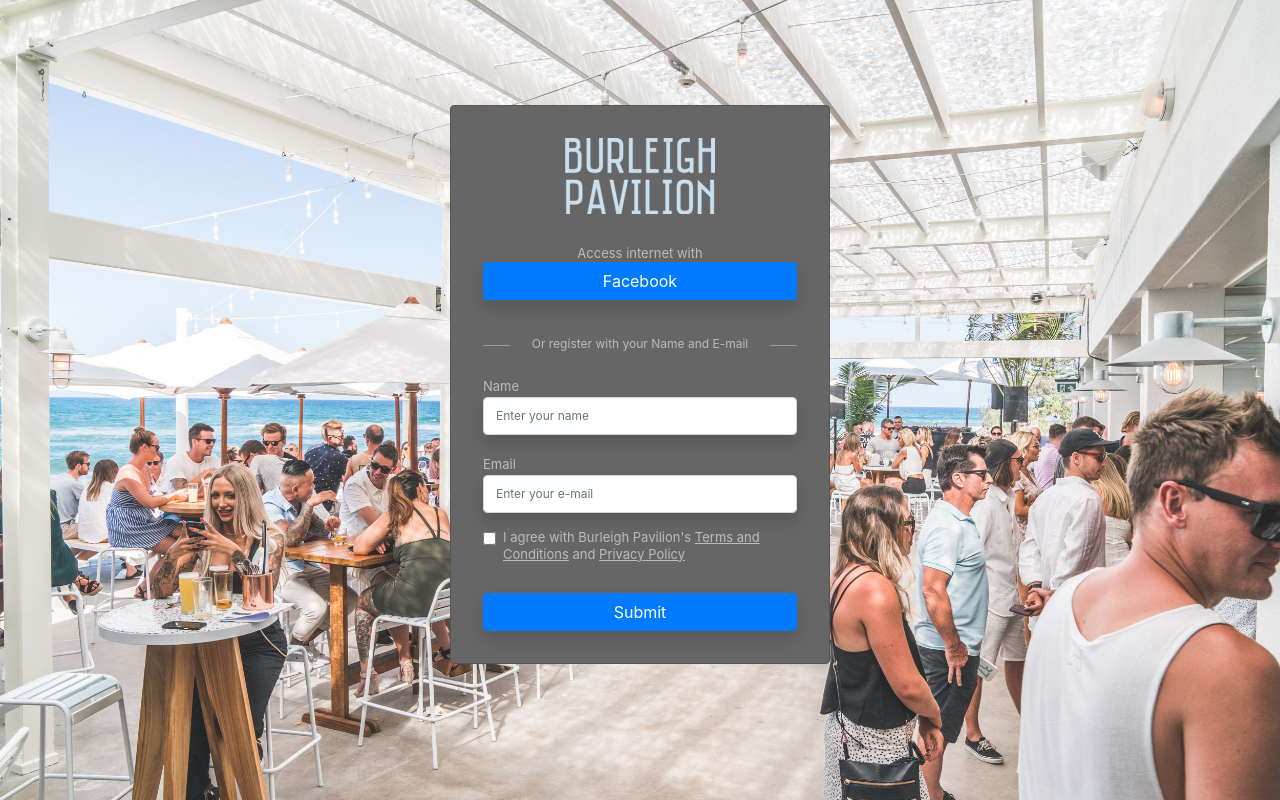
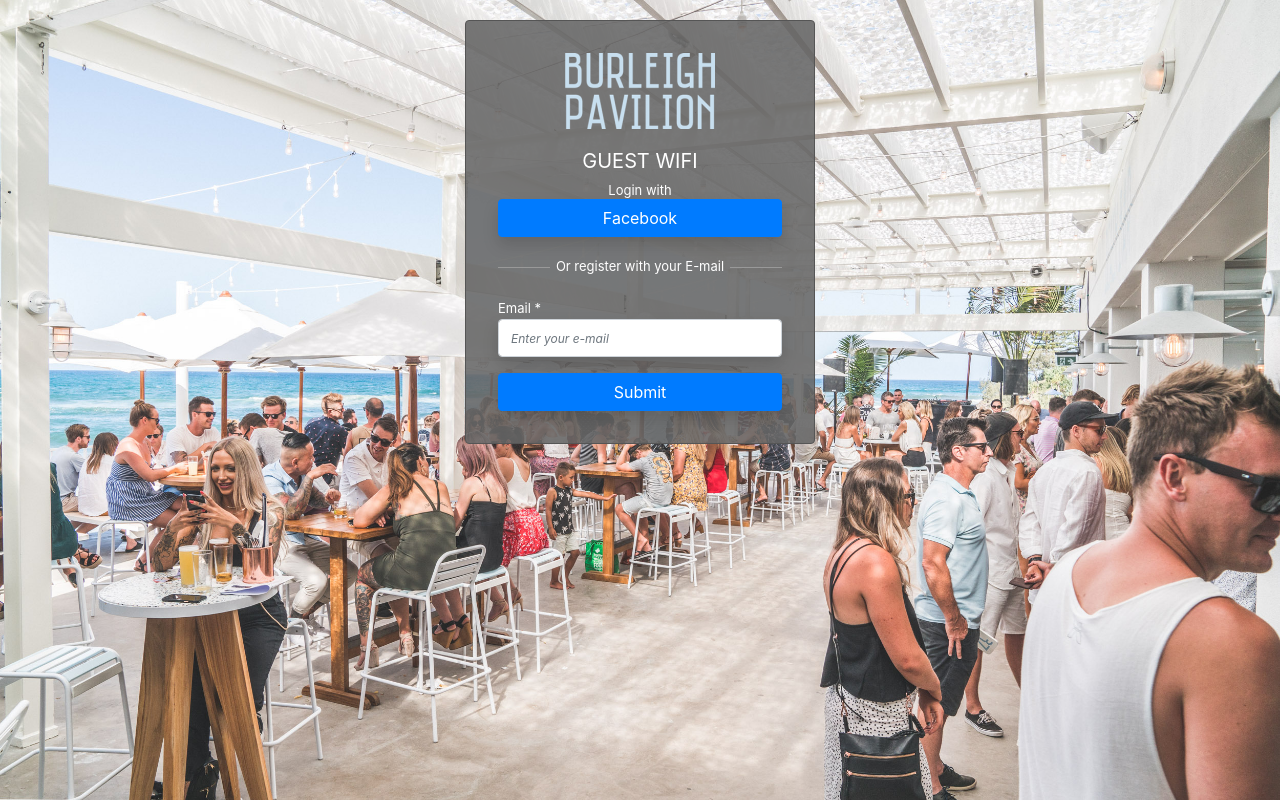
Before and after one commit to fennawake/CaptivePage-BP, a PHP site: page / in a window 1280 px wide. Run offline with PHP 8.4, Linux system fonts and the light colour scheme.

Commit message:
Style Login page done

```diff
--- a/CaptivePage/css/custom-style.css
+++ b/CaptivePage/css/custom-style.css
@@ -1,53 +1,91 @@
+*{ margin: 0; padding: 0; }
 body,html {
   height: 100%;
 }
 
-body{
-  background-image: url('../img/background_01.jpg');
-  background-repeat: no-repeat;
-  background-size: cover;
+html{
+  background: url('../img/background_01.jpg') no-repeat center center fixed;
+  -webkit-background-size: cover;
+     -moz-background-size: cover;
+       -o-background-size: cover;
+          background-size: cover;
 }
 
-.clear{
-  clear: both;
+body {
+  background-color: transparent;
+  overflow-y: hidden;
 }
+
+::-webkit-input-placeholder { /* Chrome/Opera/Safari */
+  font-style: italic;
+}
+::-moz-placeholder { /* Firefox 19+ */
+  font-style: italic;
+}
+:-ms-input-placeholder { /* IE 10+ */
+  font-style: italic;
+}
+:-moz-placeholder { /* Firefox 18- */
+  font-style: italic;
+}
+
+/* clear div's float */
+.clear{ clear: both; }
+
+.h-20{ margin-top: 20px !important; }
+.h-100{ margin-top: 100px !important; }
+
+.color-white{ color: #fff; }
+
+.no-bold{ font-weight: normal; }
+
+.center-content{ margin: 0 auto; display: table; width: 100%; }
+
 
 .jumbotron{
   padding: 2rem 2rem;
-  background-color: #666;
+  background-color: rgba(102, 102, 102, 0.877);
   border-color: #555 !important;
+  /* margin-top: 200px; */
 }
+  @media (min-width: 576px) {
+    .jumbotron{ margin-top: 0px; }
+  }
+  @media (min-width: 768px) {
+    .jumbotron{ margin-top: 0px; }
+  }
+  @media (min-width: 992px) {
+    .jumbotron{ margin-top: 0px; }
+  }
+  @media (min-width: 1200px) {
+    .jumbotron{ margin-top: 0px; }
+  }
+
 
   .jumbotron hr{
     border-color: #999;
     margin-top: 30px;
   }
+
   .jumbotron hr.left{
     float: left;
     width: 100%;
+    margin-left: 15px;
   }
   .jumbotron hr.right{
     float: right;
     width: 100%;
+    margin-right: 15px;
   }
 
-  .jumbotron h3{
-    color: rgb(165, 192, 223);
-  }
 
-  .jumbotron .top15{
-    margin-top: 15px;
-  }
-  .jumbotron .top30{
-    margin-top: 30px;
-  }
+  .jumbotron .top15{ margin-top: 15px; }
+  .jumbotron .top30{ margin-top: 30px; }
 
-  .jumbotron .no-padding{
-    padding: 0;
-  }
+  .jumbotron .no-padding{ padding: 0; }
 
   .jumbotron p.connect{
-    color: #bbb;
+    color: #fff;
     text-align: center;
     margin-bottom: 0;
     font-size: 13px;
@@ -55,16 +93,16 @@ body{
   }
 
   .jumbotron p.alternative-login{
-    color: #bbb;
+    color: #fff;
     text-align: center;
     margin-top: 20px;
     margin-bottom: 20px;
-    font-size: 12px;
+    font-size: 13px;
     line-height: 18px;
   }
 
   .jumbotron form .form-group label{
-    color: #bbb;
+    color: #fff;
     font-size: 13px;
     margin-bottom: 0;
   }
@@ -87,3 +125,15 @@ body{
     text-decoration: underline;
     color: #bbb;
   }
+
+span#status{
+  font-size: 13px;
+  background-color: rgb(230, 103, 87);
+  width: 100%;
+  display: table;
+  padding: 0 10px;
+  margin-bottom: 15px;
+  display: none;
+  text-align: center;
+  color: #fff;
+}
--- a/CaptivePage/index.html
+++ b/CaptivePage/index.html
@@ -12,13 +12,10 @@
 
 	<body>
 
-		<div class="container h-100">
-			<div class="row align-items-center h-100">
-
 		<div class="container">
 			<div class="row">
-						<div class="col-11 col-sm-8 col-md-6 col-lg-5 col-xl-4 mx-auto jumbotron border rounded">
-
+				<div class="col-12 col-sm-12 col-md-12 col-lg-4 center-content h-20">
+						<div class="jumbotron border rounded">
 								<div class="row">
 									<div class="col-12">
 										<img src="img/logo.png" class="mx-auto d-block" alt="Burleigh Pavilion">
@@ -26,43 +23,43 @@
 								</div>
 
 								<div class="row">
-								<div class="col-12 top30">
-									<p class="connect">Access internet with</p>
+									<div class="col-12 h-20">
+										<h5 class="text-center h-10 color-white no-bold">GUEST WIFI</h5>
+									</div>
+								</div>
+
+								<div class="row">
+									<div class="col-12 h-10">
+										<p class="connect">Login with</p>
 										<button type="button" class="btn btn-primary btn-block shadow">Facebook</button>
 									</div>
 								</div>
 
 								<div class="row">
-								<div class="col-12 top15">
+									<div class="col-12 h-10">
 										<div class="row">
-										<div class="col-2"><hr class="left"></div>
-										<div class="col-8 no-padding"><p class="alternative-login">Or register with your Name and E-mail</p></div>
-										<div class="col-2"><hr class="right"></div>
+											<div class="col-2 no-padding"><hr class="left"></div>
+											<div class="col-8 no-padding"><p class="alternative-login">Or register with your E-mail</p></div>
+											<div class="col-2 no-padding"><hr class="right"></div>
 										</div>
 									</div>
 								</div>
 
 								<div class="row">
 									<div class="col-12">
-									<form>
+										<form action="#" id="form-email">
 											<div class="form-group">
-											<label for="name">Name</label>
-											<input type="text" class="form-control shadow" id="name" aria-describedby="name" placeholder="Enter your name">
-										</div>
-										<div class="form-group">
-											<label for="email">Email</label>
+												<label for="email">Email *</label>
 												<input type="email" class="form-control shadow" id="email" aria-describedby="email" placeholder="Enter your e-mail">
 											</div>
-										<div class="form-group form-check">
+											<span id="status"></span>
+											<!-- <div class="form-group form-check">
 												<input type="checkbox" class="form-check-input" id="terms-and-conditions">
 												<label class="form-check-label" for="terms-and-conditions">I agree with Burleigh Pavilion's <a href="">Terms and Conditions</a> and <a href="">Privacy Policy</a></label>
-										</div>
-										<button type="submit" class="btn btn-primary btn-block shadow top30">Submit</button>
+											</div> -->
+											<button type="submit" id="submit" class="btn btn-primary btn-block shadow">Submit</button>
 										</form>
 									</div>
-							</div>
-
-
 								</div>
 						</div>
 				</div>
@@ -70,6 +67,7 @@
 			</div>
 		</div>
 
+	<script src="js/register.js"></script>
 	<script src="https://code.jquery.com/jquery-3.3.1.slim.min.js" integrity="sha384-q8i/X+965DzO0rT7abK41JStQIAqVgRVzpbzo5smXKp4YfRvH+8abtTE1Pi6jizo" crossorigin="anonymous"></script>
 	<script src="https://cdnjs.cloudflare.com/ajax/libs/popper.js/1.14.3/umd/popper.min.js" integrity="sha384-ZMP7rVo3mIykV+2+9J3UJ46jBk0WLaUAdn689aCwoqbBJiSnjAK/l8WvCWPIPm49" crossorigin="anonymous"></script>
 	<script src="https://stackpath.bootstrapcdn.com/bootstrap/4.1.3/js/bootstrap.min.js" integrity="sha384-ChfqqxuZUCnJSK3+MXmPNIyE6ZbWh2IMqE241rYiqJxyMiZ6OW/JmZQ5stwEULTy" crossorigin="anonymous"></script>
--- /dev/null
+++ b/CaptivePage/js/register.js
@@ -0,0 +1,32 @@
+const form = document.getElementById('form-email');
+
+      form.addEventListener('submit', function(e) {
+        document.getElementById('status').innerHTML = "";
+        document.getElementById('status').style.display = "none";
+        verifyEmptyEmail();
+        e.preventDefault();
+      })
+
+const verifyEmptyEmail = function() {
+  const email = document.getElementById('email');
+  if (email.value == ''){
+    const status = document.getElementById('status');
+          status.innerHTML = "Enter your email";
+          status.style.display = "table";
+  }else{
+    if (IsEmail){
+      console.log(email.value);
+    }else{
+      console.log("erro");
+    }
+  }
+
+}
+
+function IsEmail(email){
+  var exclude=/[^@-.w]|^[_@.-]|[._-]{2}|[@.]{2}|(@)[^@]*1/;
+  var check=/@[w-]+./;
+  var checkend=/.[a-zA-Z]{2,3}$/;
+  if(((email.search(exclude) != -1)||(email.search(check)) == -1)||(email.search(checkend) == -1)){return false;}
+  else {return true;}
+}
```
Also changed, not shown: CaptivePage/img/background_jumbotron.png (added). Lines whose indentation alone changed are shown as unchanged.
